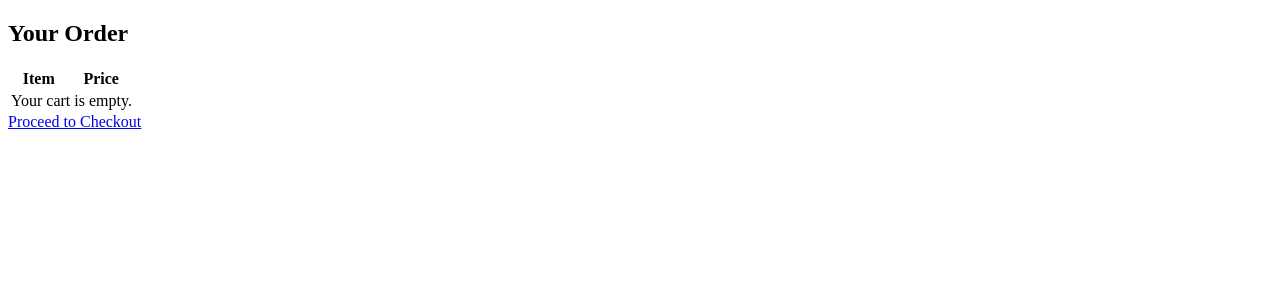
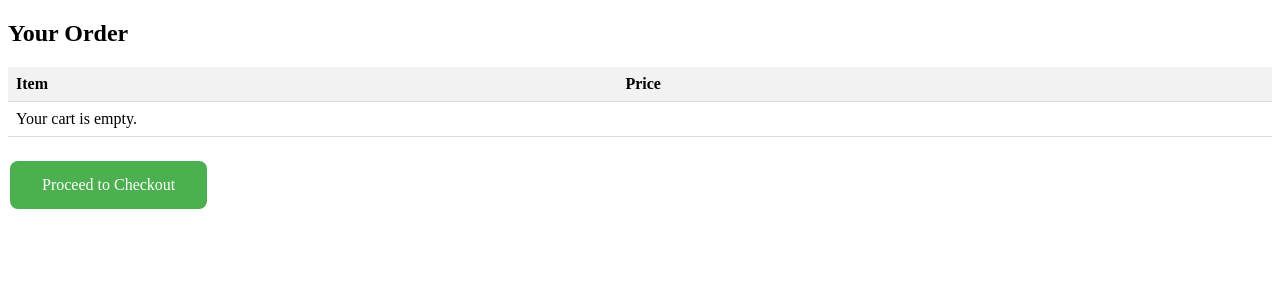
Before and after one commit to snappytrendy/project, a PHP site: page /project/checkout.php in a window 1280 px wide. Shown: the top 300 px of the page. Run offline with PHP 8.4, Linux system fonts and the light colour scheme.

Commit message:
checkout

```diff
--- a/checkout.php
+++ b/checkout.php
@@ -2,7 +2,46 @@
 <html lang="en">
 
 <head>
-    <!-- Head content -->
+    <style>
+        table {
+            width: 100%;
+            border-collapse: collapse;
+            margin-bottom: 20px;
+        }
+
+        th,
+        td {
+            padding: 8px;
+            text-align: left;
+            border-bottom: 1px solid #ddd;
+        }
+
+        th {
+            background-color: #f2f2f2;
+        }
+
+        /* Example styling for the checkout button */
+        .checkout-btn {
+            background-color: #4CAF50;
+            /* Green */
+            border: none;
+            color: white;
+            padding: 15px 32px;
+            text-align: center;
+            text-decoration: none;
+            display: inline-block;
+            font-size: 16px;
+            margin: 4px 2px;
+            cursor: pointer;
+            border-radius: 8px;
+        }
+
+        /* Example hover effect for the button */
+        .checkout-btn:hover {
+            background-color: #45a049;
+            /* Darker green */
+        }
+    </style>
 </head>
 
 <body>
--- a/meals.php
+++ b/meals.php
@@ -221,21 +221,21 @@
                 <h3>Big Italian Salad</h3>
                 <p>This Italian salad pairs nicely with Italian comfort food. You�ll love the dressing!.</p>
                 <p>Price: $11.99</p>
-                <button class="add-to-cart">Add To Cart</button>
+                <button class="add-to-cart" data-name="" data-price="">Add To Cart</button>
             </div>
             <div class="column">
                 <img src="images/salad1.jpg" alt="Salad4">
                 <h3>Pasta Salad</h3>
                 <p>This pasta salad uses tri-colored spiral pasta, crunchy bell peppers, tomatoes, and an easy dressing.</p>
                 <p>Price: $11.99</p>
-                <button class="add-to-cart">Add To Cart</button>
+                <button class="add-to-cart" data-name="" data-price="">Add To Cart</button>
             </div>
             <div class="column">
                 <img src="https://spicecravings.com/wp-content/uploads/2022/05/Strawberry-Spinach-Salad-Featured.jpg" alt="Salad2">
                 <h3> Cajun Chicken Salad</h3>
                 <p>Easy recipe for Cajun Chicken Salad with homemade balsamic dressing. A healthy low-carb meal.</p>
                 <p>Price: $11.99</p>
-                <button class="add-to-cart">Add To Cart</button>
+                <button class="add-to-cart" data-price="" data-name="">Add To Cart</button>
             </div>
         </div>
     </section>
```
